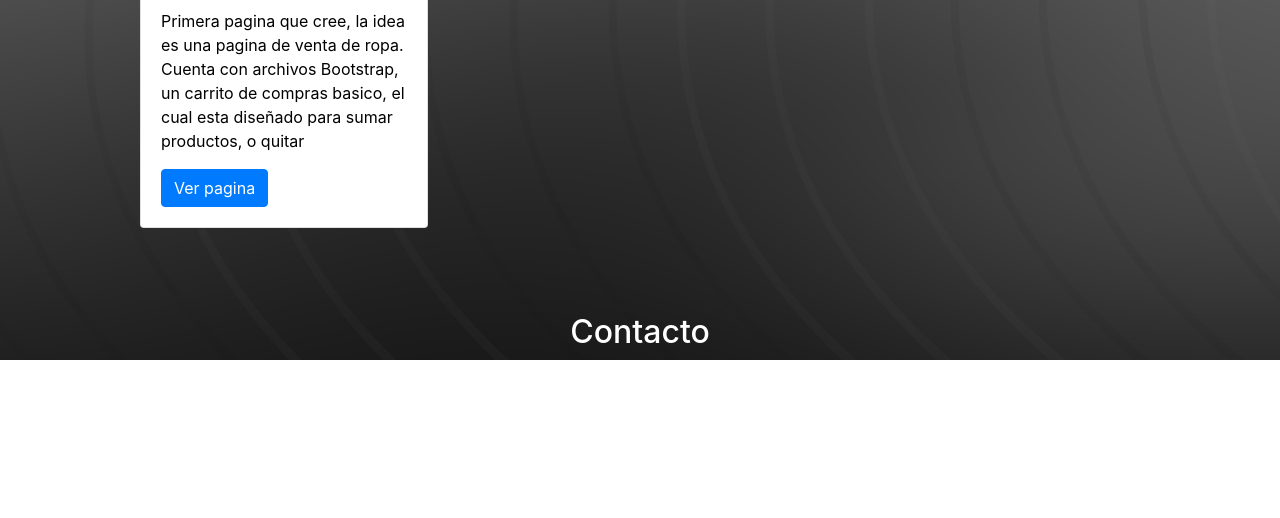
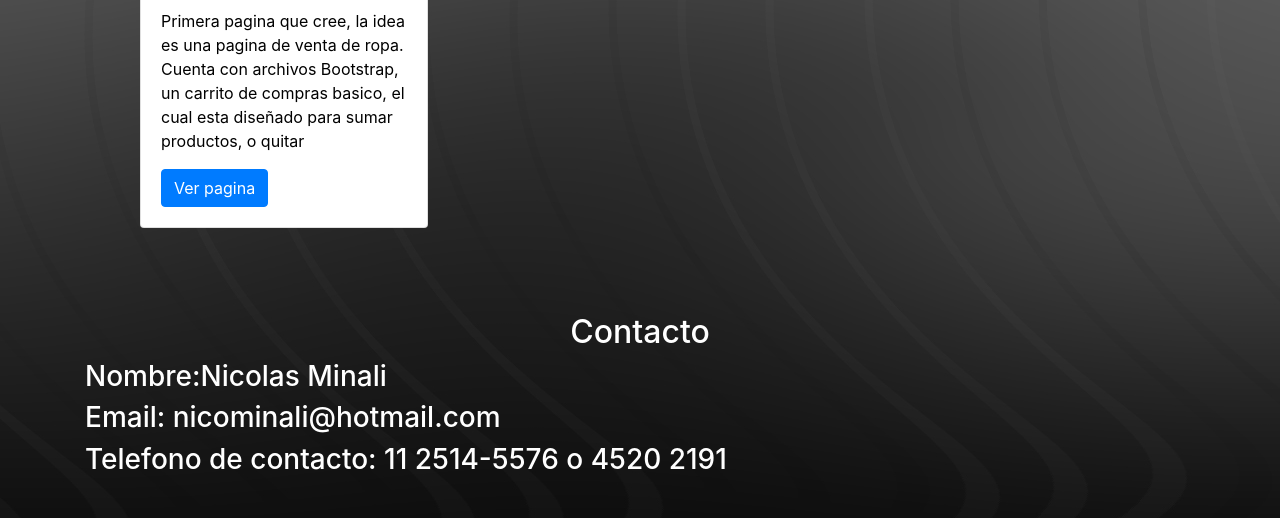
Before and after one commit to nicominali/Virtual-Folder, a plain HTML site: page index.html in a window 1280 px wide. Shown: the part 1486-2004 px from the top of the page. Before the commit the page ends 1846 px from the top, so only its background shows below. Drawn offline with nearby package versions, Linux system fonts and the light colour scheme.

Commit message:
fin del cv

```diff
--- a/css/style.css
+++ b/css/style.css
@@ -65,3 +65,8 @@ h4{
 .subtitulo{
     text-align: left;
 }
+ .contactos{
+     color: #fff;
+     padding-bottom: 100px;
+
+ }
--- a/index.html
+++ b/index.html
@@ -63,8 +63,10 @@
             </div>
         </div>
         <div id="contacto" class="contactos">
-            <h2>Contacto</h2>
-
+          <h2>Contacto</h2>
+                <h3>Nombre:Nicolas Minali</h3>
+                <h3>Email: nicominali@hotmail.com</h3>
+                <h3>Telefono de contacto: 11 2514-5576 o 4520 2191</h3>
         </div>
    </section>
 
```
